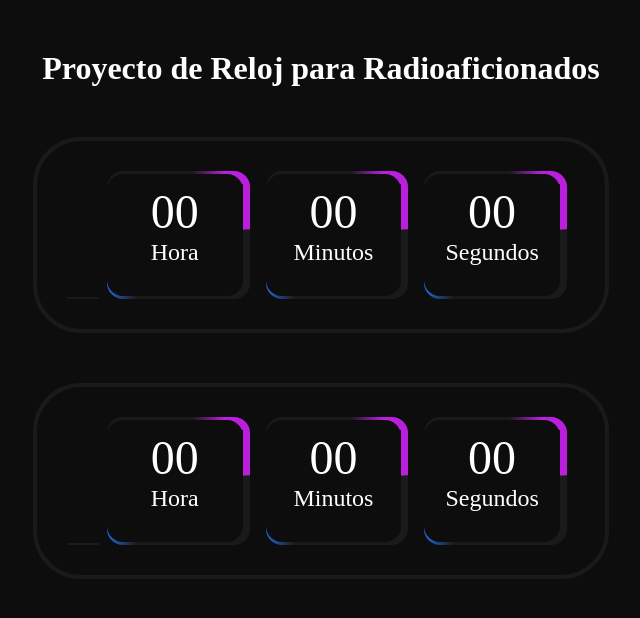
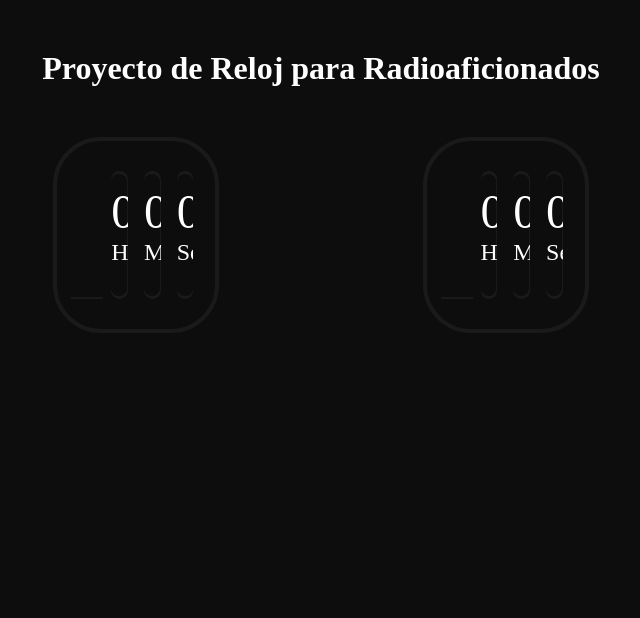
Before and after one commit to JSDRAKE/ham-clock-electron-vite, a React (Vite) app in the folder src/renderer/: page / in a window 1280 px wide. Shown: the top 618 px of the page, without its empty margins (319-959 px from the left). Built offline with nearby package versions, Linux system fonts and the light colour scheme.

Commit message:
estilado del div en home

```diff
--- a/src/renderer/src/styles/App.css
+++ b/src/renderer/src/styles/App.css
@@ -10,3 +10,9 @@ h1 {
   text-align: center;
   margin-top: 50px;
 }
+
+.home-div {
+  display: flex;
+  justify-content: center;
+  align-items: center;
+}
```
